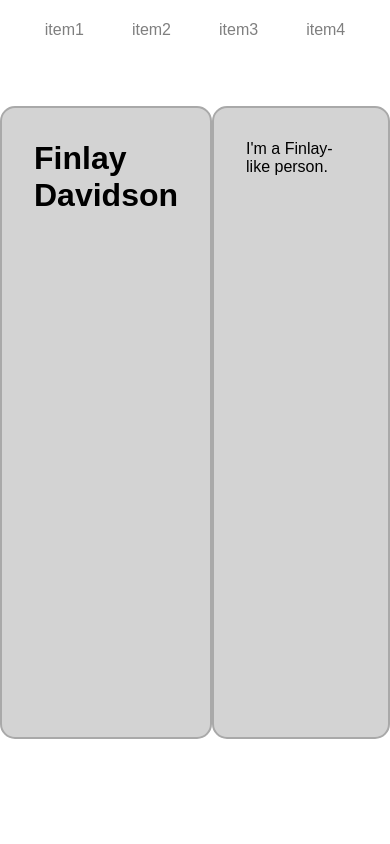
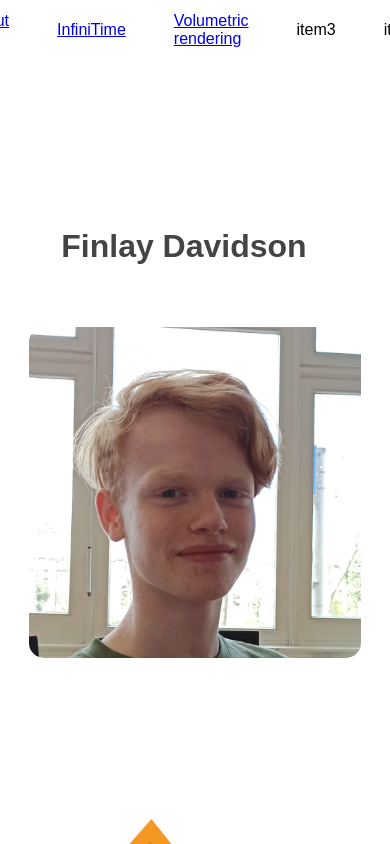
Before and after one commit to FintasticMan/portefeuille, a website: page page/index.html in a window 390 px wide. Drawn offline with nearby package versions, Linux system fonts and the light colour scheme; files that its build step writes are made by us from their sources.

Commit message:
styling: Improve responsiveness, do some other stuff

```diff
--- a/page/index.html
+++ b/page/index.html
@@ -1,42 +1,71 @@
 <!DOCTYPE html>
-<html lang="nl">
+<html lang="en">
     <head>
         <meta charset="UTF-8">
 
         <title>Portfolio</title>
 
-        <link rel="stylesheet" type="text/css" href="styling/main.css">
-        <script src="scripts/main.js"></script>
+        <link rel="stylesheet" type="text/css" href="/styling/main.css">
+        <script src="/scripts/main.js"></script>
     </head>
     <body>
         <header>
             <div class="navbar">
-                <div class="navbaritem">item1</div>
-                <div class="navbaritem">item2</div>
+                <div class="navbaritem"><a href="#me">About me</a></div>
+                <div class="navbaritem"><a href="#infinitime">InfiniTime</a></div>
+                <div class="navbaritem"><a href="#volumetric">Volumetric rendering</a></div>
                 <div class="navbaritem">item3</div>
                 <div class="navbaritem">item4</div>
             </div>
         </header>
 
         <div class="scroller">
-            <div class="page">
+            <div class="page" id="me">
                 <div class="textbox">
                     <h1>Finlay Davidson</h1>
                 </div>
-                <div class="textbox">
-                    <p>I'm a Finlay-like person.</p>
+                <div class="box">
+                    <img src="/images/headshot.jpg" alt="A picture of me">
                 </div>
             </div>
-            <div class="page">
+
+            <div class="page" id="infinitime">
+                <div class="box">
+                    <a href="https://github.com/InfiniTimeOrg/InfiniTime"><img src="/images/infinitime-logo.jpg" alt="The InfiniTime logo"></a>
+                </div>
                 <div class="textbox">
-                    <p>This is my most recent accomplishment.</p>
+                    <h1>InfiniTime</h1>
+                    <p>
+                        <a href="https://github.com/InfiniTimeOrg/InfiniTime">InfiniTime</a> is an open-source smartwatch firmware written in C++, specifically for the <a href="https://www.pine64.org/pinetime/">PineTime.</a>
+                        I've been working on improving the user experience by adding features I believe to be useful, and improving the development experience by improving things like the continuous integration systems since October 2023.
+                        In February 2023, I met up with the project lead, <a href="https://github.com/JF002">JF</a>, at FOSDEM, a yearly meet-up for many different free and open-source projects in Brussels.
+                        A couple of weeks later, he asked if I would like to join the InfiniTime team!
+                    </p>
                 </div>
             </div>
+
+            <div class="page" id="volumetric">
+                <div class="textbox">
+                    <h1>Volumetrisch renderen PWS</h1>
+                    <p>Hierbij </p>
+                </div>
+                <div class="box"></div>
+            </div>
+
             <div class="page">
+                <div class="box"></div>
                 <div class="textbox">
                     <p>This is the accomplishment before that.</p>
                 </div>
             </div>
+
+            <div class="page">
+                <div class="textbox">
+                    <h1>Volumetrisch renderen PWS</h1>
+                    <p>Hierbij </p>
+                </div>
+                <div class="box"></div>
+            </div>
         </div>
     </body>
 </html>
--- a/page/styling/main.scss
+++ b/page/styling/main.scss
@@ -1,3 +1,6 @@
+$textbackground: #FFF;
+$textcolour: #444;
+
 * {
     padding: 0;
     margin: 0;
@@ -17,8 +20,7 @@ header {
     align-items: center;
     justify-content: center;
 
-    background-color: white;
-    opacity: 0.5;
+    background-color: #FFF;
 
     .navbar {
         display: flex;
@@ -40,19 +42,62 @@ header {
     .page {
         height: 100vh;
         width: 100vw;
+
         display: flex;
+        flex-direction: row;
         align-items: center;
         justify-content: center;
+
         scroll-snap-align: start;
 
+        %box {
+            max-height: 85%;
+            max-width: 42.5%;
+            width: 100%;
+            margin: 2.5%;
+            border-radius: 15px;
+        }
+
         .textbox {
-            height: 75%;
-            width: 75%;
+            @extend %box;
 
-            background-color: lightgrey;
-            border-radius: 15px;
-            border: 2px solid darkgrey;
+            font-size: 16px;
+            line-height: 1.8;
+
             padding: 2em;
+
+            background-color: $textbackground;
+            color: $textcolour;
+        }
+
+        .box {
+            @extend %box;
+
+            display: flex;
+            align-items: center;
+            justify-content: center;
+
+            img {
+                max-height: 100%;
+                max-width: 100%;
+
+                border-radius: 15px;
+            }
+        }
+    }
+
+    @media (max-width: 100vh) { // if the width is smaller than the height
+        .page {
+            flex-direction: column;
+
+            %box {
+                max-height: 100%;
+                max-width: 85%;
+            }
+
+            .box {
+                align-items: end;
+            }
         }
     }
 }
```
Also changed, not shown: page/images/headshot.jpg (added), page/images/infinitime-logo.jpg (added).
